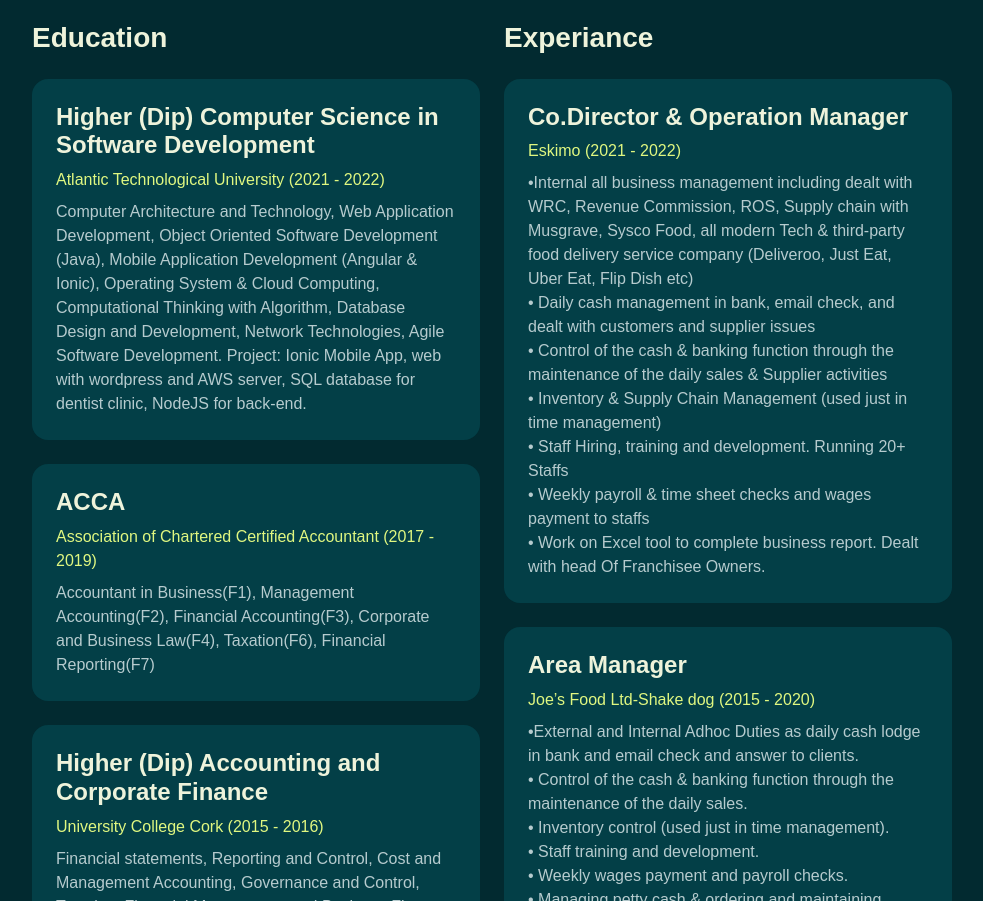
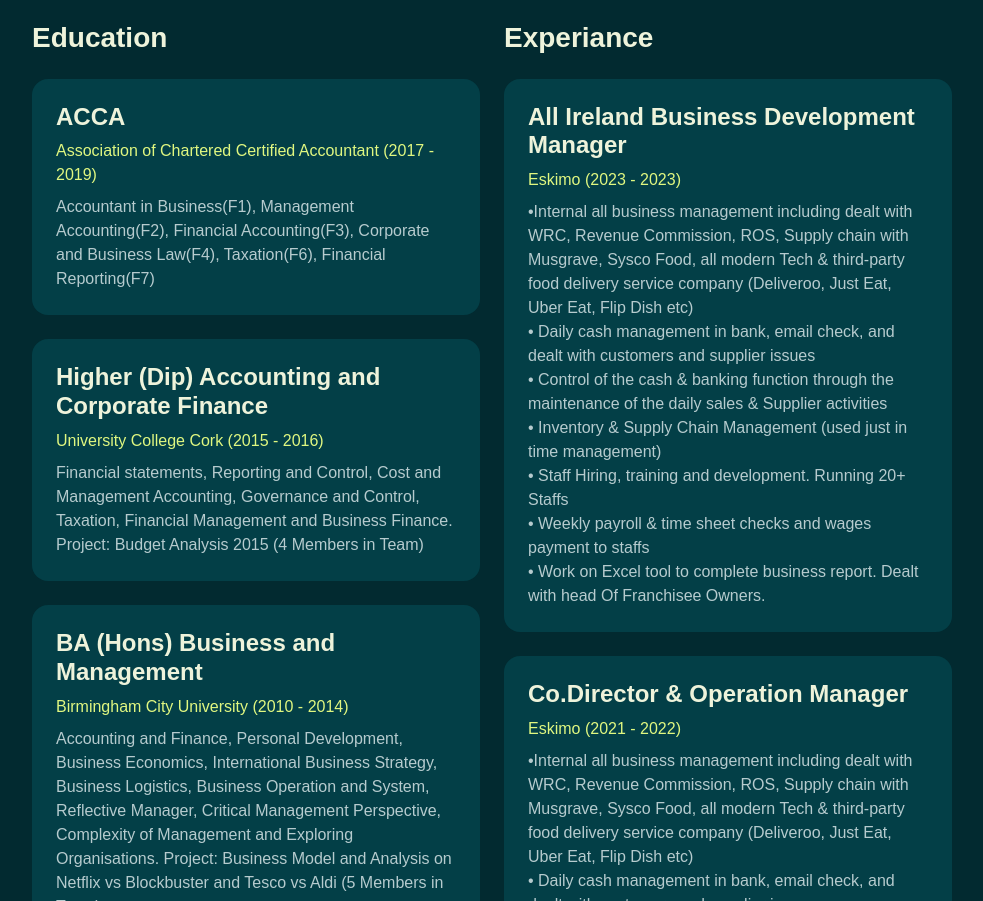
Before and after one commit to Hossain-Masud/Profile, a plain HTML site: page index.html in a window 1280 px wide. Shown: the part 1223-2124 px from the top of the page, without its empty margins (268-1251 px from the left). Drawn offline with Linux system fonts and the light colour scheme; a web font is replaced by a local one.

Commit message:
Update index.html

```diff
--- a/index.html
+++ b/index.html
@@ -103,16 +103,6 @@
 
                             <div class="col-12" data-aos="fade-up" data-aos-delay="600">
                                 <div class="bg-base p-4 rounded-4 shadow-effect">
-                                    <h4>Higher (Dip) Computer Science in Software Development</h4>
-                                    <p class="text-brand mb-2">Atlantic Technological University  (2021 - 2022)</p>
-                                    <p class="mb-0">Computer Architecture and Technology, Web Application Development, Object Oriented Software Development (Java), Mobile Application Development (Angular & Ionic), Operating System & Cloud Computing, Computational Thinking with Algorithm, Database Design and Development, Network Technologies, Agile Software Development.
-                                        Project: Ionic Mobile App, web with wordpress and AWS server, SQL database for dentist clinic, NodeJS for back-end.
-                                        </p>
-                                </div>
-                            </div>
-
-                            <div class="col-12" data-aos="fade-up" data-aos-delay="600">
-                                <div class="bg-base p-4 rounded-4 shadow-effect">
                                     <h4>ACCA</h4>
                                     <p class="text-brand mb-2">Association of Chartered Certified Accountant (2017 - 2019)</p>
                                     <p class="mb-0">Accountant in Business(F1), Management Accounting(F2), Financial Accounting(F3), Corporate and Business Law(F4), Taxation(F6), Financial Reporting(F7)</p>
@@ -170,6 +160,21 @@
 
                         <h3 class="mb-4" data-aos="fade-up" data-aos-delay="300">Experiance</h3>
                         <div class="row gy-4">
+
+                            <div class="col-12" data-aos="fade-up" data-aos-delay="600">
+                                <div class="bg-base p-4 rounded-4 shadow-effect">
+                                    <h4>All Ireland Business Development Manager</h4>
+                                    <p class="text-brand mb-2">Eskimo (2023 - 2023)</p>
+                                    <p class="mb-0">•Internal all business management including dealt with WRC, Revenue Commission, ROS, Supply chain with Musgrave, Sysco Food, all modern Tech & third-party food delivery service company (Deliveroo, Just Eat, Uber Eat, Flip Dish etc)<br>
+                                        •	Daily cash management in bank, email check, and dealt with customers and supplier issues<br>
+                                        •	Control of the cash & banking function through the maintenance of the daily sales & Supplier activities<br>
+                                        •	Inventory & Supply Chain Management (used just in time management)<br>
+                                        •	Staff Hiring, training and development. Running 20+ Staffs<br>
+                                        •	Weekly payroll & time sheet checks and wages payment to staffs<br>
+                                        •	Work on Excel tool to complete business report. Dealt with head Of Franchisee Owners.
+                                        </p>
+                                </div>
+                            </div>
 
                             <div class="col-12" data-aos="fade-up" data-aos-delay="600">
                                 <div class="bg-base p-4 rounded-4 shadow-effect">
```
